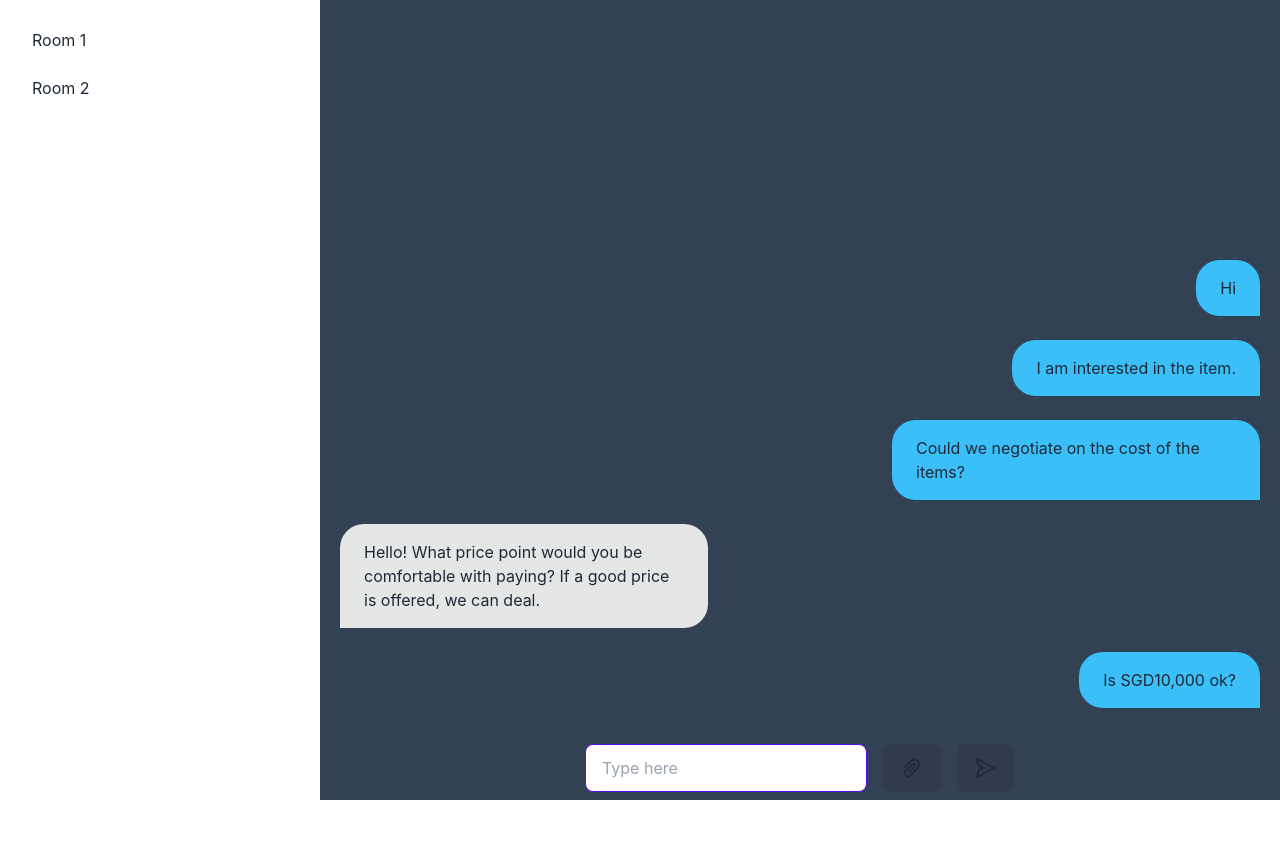
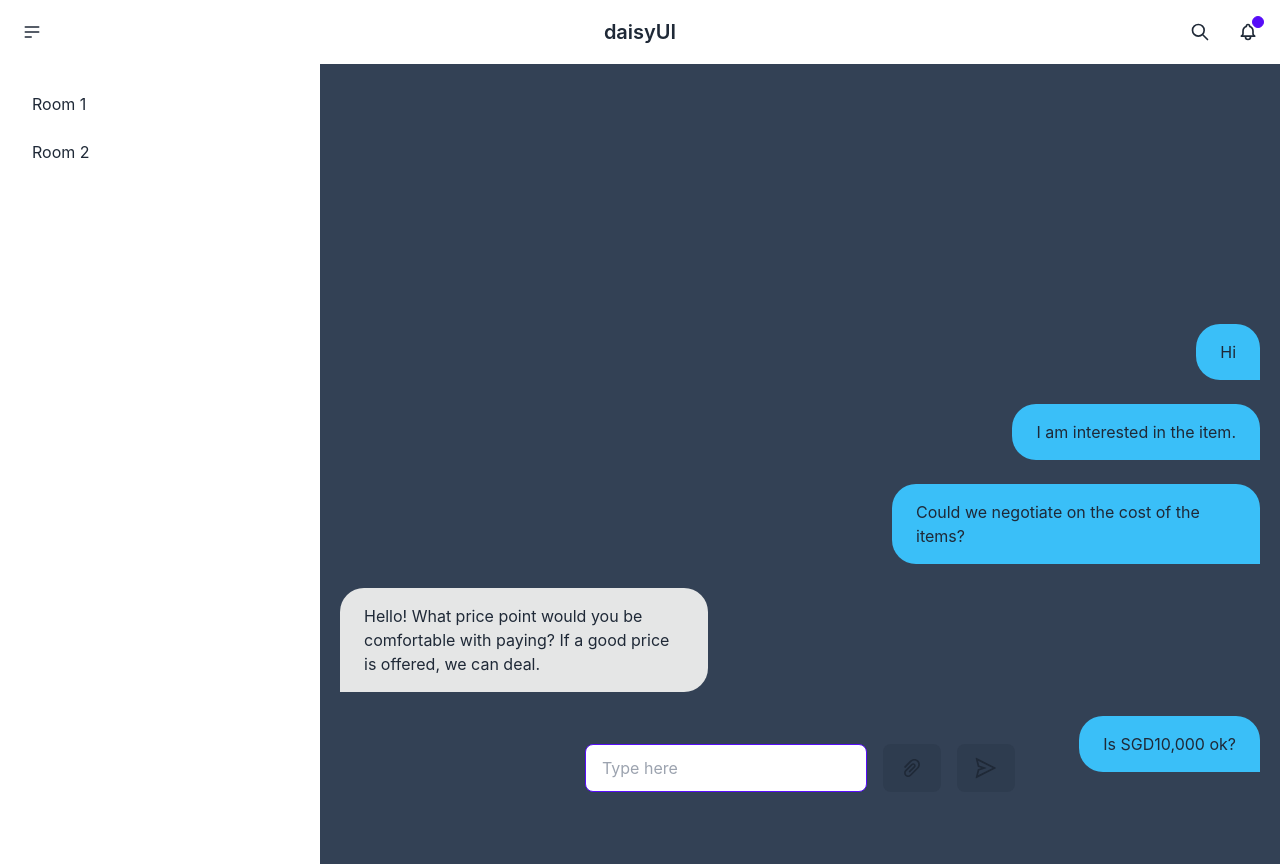
Before and after one commit to georgeyinxu/real-time-chat, a Next.js app: page / in a window 1280 px wide. Before the commit the page ends 800 px from the top, so only its background shows below. Built offline with nearby package versions, Linux system fonts and the light colour scheme.

Commit message:
Added the modal for image uploads

```diff
--- a/components/Chat.jsx
+++ b/components/Chat.jsx
@@ -6,7 +6,7 @@ const Chat = () => (
     <div className="absolute bottom-20 w-full">
       <ChatBubbles />
     </div>
-    <div className="absolute bottom-2 left-1/4 w-1/2">
+    <div className="fixed bottom-2 w-3/4">
       <div className="flex justify-center">
         <InputBar />
       </div>
--- /dev/null
+++ b/components/FileModal.jsx
@@ -0,0 +1,25 @@
+const FileModal = () => (
+  <div className='modal' id='file-modal'>
+    <div className='modal-box'>
+      <h3 className='font-bold text-lg mb-4'>File Upload</h3>
+      <div className='border-dashed border-2 rounded-md border-sky-500 relative flex justify-center'>
+        <div className='my-20'>
+          <h2 className='font-bold'>Click here to upload an file</h2>
+          <input
+            type='file'
+            name='imageFile'
+            className='absolute left-0 right-0 top-0 bottom-0 opacity-0'
+          />
+          {/* Add functionality to tell user that image has been uploaded here */}
+        </div>
+      </div>
+      <div className='modal-action'>
+        <a href='#' className='btn'>
+          Confirm
+        </a>
+      </div>
+    </div>
+  </div>
+);
+
+export default FileModal;
--- /dev/null
+++ b/components/Header.jsx
@@ -0,0 +1,80 @@
+const Header = () => (
+  <div className='navbar bg-base-100'>
+    <div className='navbar-start'>
+      <div className='dropdown'>
+        <label tabIndex={0} className='btn btn-ghost btn-circle'>
+          <svg
+            xmlns='http://www.w3.org/2000/svg'
+            className='h-5 w-5'
+            fill='none'
+            viewBox='0 0 24 24'
+            stroke='currentColor'
+          >
+            <path
+              strokeLinecap='round'
+              strokeLinejoin='round'
+              strokeWidth='2'
+              d='M4 6h16M4 12h16M4 18h7'
+            />
+          </svg>
+        </label>
+        <ul
+          tabIndex={0}
+          className='menu menu-compact dropdown-content mt-3 p-2 shadow bg-base-100 rounded-box w-52'
+        >
+          <li>
+            <a>Homepage</a>
+          </li>
+          <li>
+            <a>Portfolio</a>
+          </li>
+          <li>
+            <a>About</a>
+          </li>
+        </ul>
+      </div>
+    </div>
+    <div className='navbar-center'>
+      <a className='btn btn-ghost normal-case text-xl'>daisyUI</a>
+    </div>
+    <div className='navbar-end'>
+      <button className='btn btn-ghost btn-circle'>
+        <svg
+          xmlns='http://www.w3.org/2000/svg'
+          className='h-5 w-5'
+          fill='none'
+          viewBox='0 0 24 24'
+          stroke='currentColor'
+        >
+          <path
+            strokeLinecap='round'
+            strokeLinejoin='round'
+            strokeWidth='2'
+            d='M21 21l-6-6m2-5a7 7 0 11-14 0 7 7 0 0114 0z'
+          />
+        </svg>
+      </button>
+      <button className='btn btn-ghost btn-circle'>
+        <div className='indicator'>
+          <svg
+            xmlns='http://www.w3.org/2000/svg'
+            className='h-5 w-5'
+            fill='none'
+            viewBox='0 0 24 24'
+            stroke='currentColor'
+          >
+            <path
+              strokeLinecap='round'
+              strokeLinejoin='round'
+              strokeWidth='2'
+              d='M15 17h5l-1.405-1.405A2.032 2.032 0 0118 14.158V11a6.002 6.002 0 00-4-5.659V5a2 2 0 10-4 0v.341C7.67 6.165 6 8.388 6 11v3.159c0 .538-.214 1.055-.595 1.436L4 17h5m6 0v1a3 3 0 11-6 0v-1m6 0H9'
+            />
+          </svg>
+          <span className='badge badge-xs badge-primary indicator-item'></span>
+        </div>
+      </button>
+    </div>
+  </div>
+);
+
+export default Header;
--- /dev/null
+++ b/components/ImageModal.jsx
@@ -0,0 +1,26 @@
+const ImageModal = () => (
+  <div className='modal' id='image-modal'>
+    <div className='modal-box'>
+      <h3 className='font-bold text-lg mb-4'>Image Upload</h3>
+      <div className='border-dashed border-2 rounded-md border-sky-500 relative flex justify-center'>
+        <div className='my-20'>
+          <h2 className='font-bold'>Click here to upload an image</h2>
+          <input
+            type='file'
+            name='imageFile'
+            accept='image/png, image/gif, image/jpeg'
+            className='absolute left-0 right-0 top-0 bottom-0 opacity-0'
+          />
+          {/* Add functionality to tell user that file has been uploaded here */}
+        </div>
+      </div>
+      <div className='modal-action'>
+        <a href='#' className='btn'>
+          Confirm
+        </a>
+      </div>
+    </div>
+  </div>
+);
+
+export default ImageModal;
--- a/components/InputBar.jsx
+++ b/components/InputBar.jsx
@@ -1,4 +1,4 @@
-import { AiOutlineSend, AiOutlinePaperClip } from 'react-icons/ai'
+import { AiOutlineSend, AiOutlinePaperClip } from 'react-icons/ai';
 
 const InputBar = () => (
   <div className='flex'>
@@ -16,14 +16,21 @@ const InputBar = () => (
         className='dropdown-content menu p-2 shadow bg-base-100 rounded-box w-52'
       >
         <li>
-          <a>Upload Image</a>
+          <a href='#image-modal' className='btn'>
+            Upload Image
+          </a>
+        </li>
+        <li className="my-1">
+          <a href='#file-modal' className='btn'>Upload File</a>
         </li>
         <li>
-          <a>Make an offer</a>
+          <a href='#offer-modal' className='btn'>Make an offer</a>
         </li>
       </ul>
     </div>
-    <button className='btn btn-active btn-ghost'><AiOutlineSend size={24} /></button>
+    <button className='btn btn-active btn-ghost'>
+      <AiOutlineSend size={24} />
+    </button>
   </div>
 );
 
--- /dev/null
+++ b/components/OfferModal.jsx
@@ -0,0 +1,21 @@
+const OfferModal = () => (
+  <div className='modal' id='offer-modal'>
+    <div className='modal-box'>
+      <h3 className='font-bold text-lg mb-4'>
+        Offer a price to // Name of seller //
+      </h3>
+      <input
+        type='text'
+        placeholder='Type here'
+        className='input input-ghost w-full max-w-xs'
+      />
+      <div className='modal-action'>
+        <a href='#' className='btn'>
+          Confirm
+        </a>
+      </div>
+    </div>
+  </div>
+);
+
+export default OfferModal;
--- a/pages/index.js
+++ b/pages/index.js
@@ -1,14 +1,24 @@
 import ChatNavigation from '../components/ChatNavigation';
 import Chat from '../components/Chat';
+import Header from '../components/Header';
+import ImageModal from '../components/ImageModal';
+import FileModal from '../components/FileModal';
+import OfferModal from '../components/OfferModal';
 
 const HomePage = () => (
-<div className='h-screen bg-slate-700 grid grid-cols-4'>
-  <ChatNavigation />
+  <div>
+    <Header />
+    <div className='h-screen bg-slate-700 grid grid-cols-4'>
+      <ChatNavigation />
 
-  <div class="col-span-3 relative">
-    <Chat />
+      <div class='col-span-3 relative'>
+        <Chat />
+      </div>
+      <ImageModal />
+      <FileModal />
+      <OfferModal />
+    </div>
   </div>
-</div>
 );
 
 export default HomePage;
```
